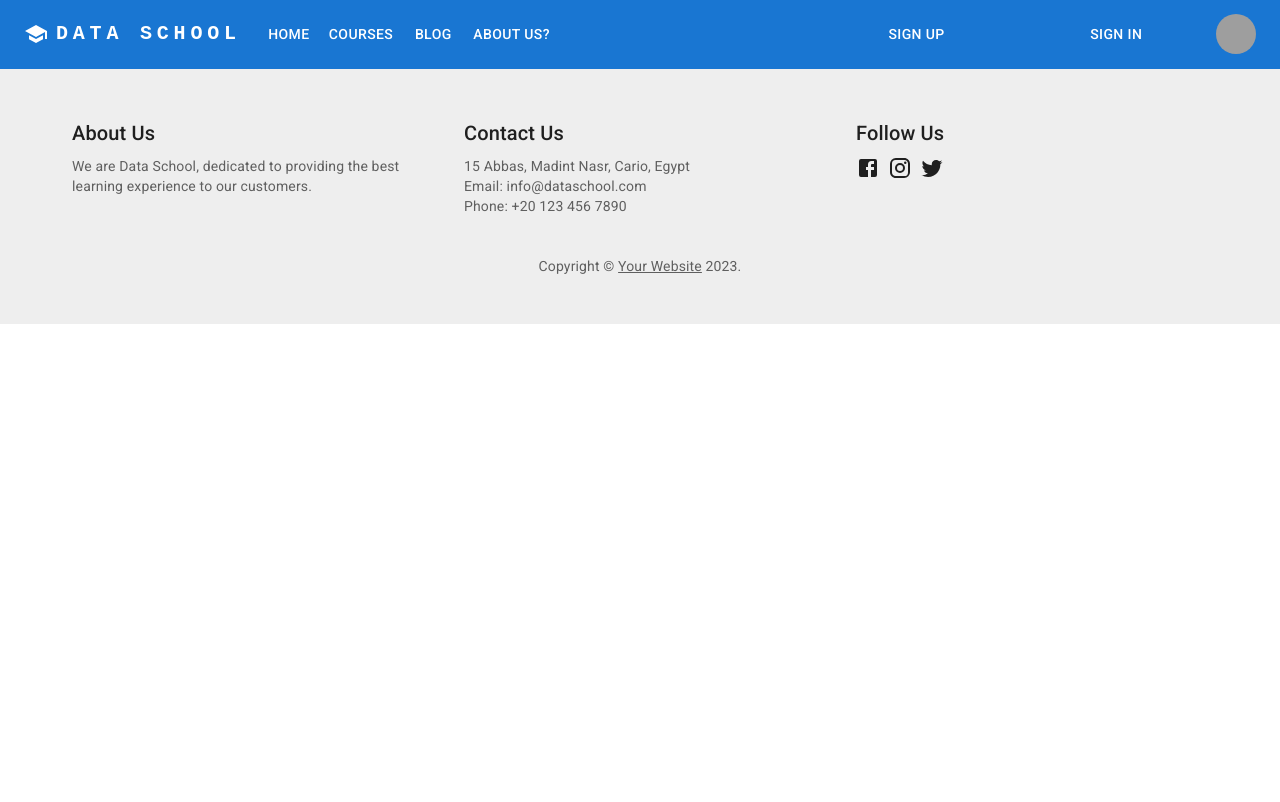
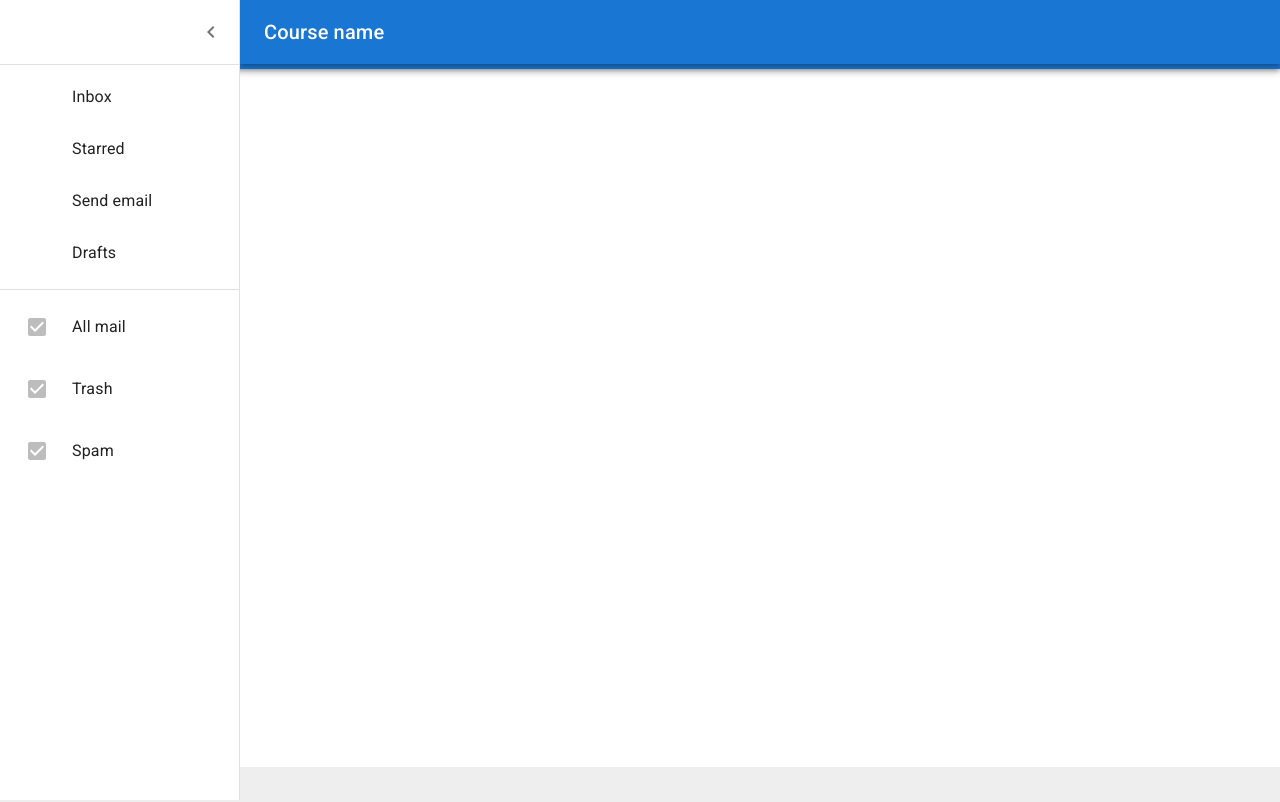
Before and after one commit to MahmoudDawood/data-school-frontend, a React (Vite) app: page /watch in a window 1280 px wide. Shown: the top 802 px of the page. Built offline with nearby package versions, Linux system fonts and the light colour scheme; grey boxes are pictures that could not be loaded.

Commit message:
Add course watch page

```diff
--- a/src/App.tsx
+++ b/src/App.tsx
@@ -4,9 +4,7 @@ import { Route, Routes } from "react-router-dom";
 import "./App.css";
 import { Footer } from "./components/Footer";
 import Navbar from "./components/Navbar";
-import { AboutUs, Blog, Course, Courses, Home } from "./pages";
-import SignIn from "./pages/SignIn";
-import SignUp from "./pages/SignUp";
+import { AboutUs, Blog, Course, Courses, Home, SignIn, SignUp, Watch } from "./pages";
 import theme from "./theme";
 
 function App() {
@@ -26,6 +24,7 @@ function App() {
 				<Route path="/about-us" element={<AboutUs />} />
 				<Route path="/sign-up" element={<SignUp />} />
 				<Route path="/sign-in" element={<SignIn />} />
+				<Route path="/watch" element={<Watch />} />
 				<Route path="/" element={<Home />} />
 				{/* <Router exact path="*" element={} */}
 				{/* TODO: Add a default landing page 404 */}
--- a/src/components/VideoPlayer.tsx
+++ b/src/components/VideoPlayer.tsx
@@ -3,7 +3,7 @@ import ReactPlayer from "react-player";
 
 function VideoPlayer() {
 	return (
-		<Box padding={{ xs: 4, lg: 3 }}>
+		<Box padding={{ xs: 2, lg: 4 }}>
 			<Box
 				sx={{
 					position: "relative",
--- a/src/pages/Course.tsx
+++ b/src/pages/Course.tsx
@@ -93,9 +93,9 @@ export const Course = () => {
 				</Grid>
 			</Paper>
 
-			<Grid container direction="row-reverse" padding={{ md: 5, xs: 2 }}>
-				<Grid item xs={12} lg={4}>
-					<Box m={{ md: 5, xs: 1 }}>
+			<Grid container direction="row-reverse" padding={{ xs: 2, md: 5 }}>
+				<Grid item xs={12} lg={4} paddingBottom={{ xs: 4 }}>
+					<Box m={{ xs: 1, md: 5 }}>
 						<FloatingCard />
 					</Box>
 				</Grid>
--- a/src/pages/SignIn.tsx
+++ b/src/pages/SignIn.tsx
@@ -10,7 +10,7 @@ import TextField from "@mui/material/TextField";
 import Typography from "@mui/material/Typography";
 import { Link } from "react-router-dom";
 
-export default function SignIn() {
+export const SignIn = () => {
 	const handleSubmit = (event: React.FormEvent<HTMLFormElement>) => {
 		event.preventDefault();
 		const data = new FormData(event.currentTarget);
@@ -76,4 +76,4 @@ export default function SignIn() {
 			</Box>
 		</Container>
 	);
-}
+};
--- a/src/pages/SignUp.tsx
+++ b/src/pages/SignUp.tsx
@@ -10,7 +10,7 @@ import TextField from "@mui/material/TextField";
 import Typography from "@mui/material/Typography";
 import { Link } from "react-router-dom";
 
-export default function SignUp() {
+export const SignUp = () => {
 	const handleSubmit = (event: React.FormEvent<HTMLFormElement>) => {
 		event.preventDefault();
 		const data = new FormData(event.currentTarget);
@@ -99,4 +99,4 @@ export default function SignUp() {
 			</Box>
 		</Container>
 	);
-}
+};
--- /dev/null
+++ b/src/pages/Watch.tsx
@@ -0,0 +1,152 @@
+import ChevronLeftIcon from "@mui/icons-material/ChevronLeft";
+import ChevronRightIcon from "@mui/icons-material/ChevronRight";
+import MenuIcon from "@mui/icons-material/Menu";
+import MuiAppBar, { AppBarProps as MuiAppBarProps } from "@mui/material/AppBar";
+import Box from "@mui/material/Box";
+import Checkbox from "@mui/material/Checkbox";
+import Divider from "@mui/material/Divider";
+import Drawer from "@mui/material/Drawer";
+import IconButton from "@mui/material/IconButton";
+import List from "@mui/material/List";
+import ListItem from "@mui/material/ListItem";
+import ListItemButton from "@mui/material/ListItemButton";
+import ListItemIcon from "@mui/material/ListItemIcon";
+import ListItemText from "@mui/material/ListItemText";
+import Toolbar from "@mui/material/Toolbar";
+import Typography from "@mui/material/Typography";
+import { styled, useTheme } from "@mui/material/styles";
+import * as React from "react";
+import VideoPlayer from "../components/VideoPlayer";
+
+const drawerWidth = 240;
+
+const Main = styled("main", { shouldForwardProp: prop => prop !== "open" })<{
+	open?: boolean;
+}>(({ theme, open }) => ({
+	flexGrow: 1,
+	padding: theme.spacing(3),
+	transition: theme.transitions.create("margin", {
+		easing: theme.transitions.easing.sharp,
+		duration: theme.transitions.duration.leavingScreen,
+	}),
+	marginLeft: `-${drawerWidth}px`,
+	...(open && {
+		transition: theme.transitions.create("margin", {
+			easing: theme.transitions.easing.easeOut,
+			duration: theme.transitions.duration.enteringScreen,
+		}),
+		marginLeft: 0,
+	}),
+}));
+
+interface AppBarProps extends MuiAppBarProps {
+	open?: boolean;
+}
+
+const AppBar = styled(MuiAppBar, {
+	shouldForwardProp: prop => prop !== "open",
+})<AppBarProps>(({ theme, open }) => ({
+	transition: theme.transitions.create(["margin", "width"], {
+		easing: theme.transitions.easing.sharp,
+		duration: theme.transitions.duration.leavingScreen,
+	}),
+	...(open && {
+		width: `calc(100% - ${drawerWidth}px)`,
+		marginLeft: `${drawerWidth}px`,
+		transition: theme.transitions.create(["margin", "width"], {
+			easing: theme.transitions.easing.easeOut,
+			duration: theme.transitions.duration.enteringScreen,
+		}),
+	}),
+}));
+
+const DrawerHeader = styled("div")(({ theme }) => ({
+	display: "flex",
+	alignItems: "center",
+	padding: theme.spacing(0, 1),
+	// necessary for content to be below app bar
+	...theme.mixins.toolbar,
+	justifyContent: "flex-end",
+}));
+
+export const Watch = () => {
+	// TODO: Make drawer navbar overwrite default navbar
+	const theme = useTheme();
+	const [open, setOpen] = React.useState(true);
+
+	const handleDrawerOpen = () => {
+		setOpen(true);
+	};
+
+	const handleDrawerClose = () => {
+		setOpen(false);
+	};
+
+	return (
+		<Box sx={{ display: "flex" }}>
+			<AppBar position="fixed" open={open}>
+				<Toolbar>
+					<IconButton
+						color="inherit"
+						aria-label="open drawer"
+						onClick={handleDrawerOpen}
+						edge="start"
+						sx={{ mr: 2, ...(open && { display: "none" }) }}
+					>
+						<MenuIcon />
+					</IconButton>
+					<Typography variant="h6" noWrap component="div">
+						{"Course name"}
+					</Typography>
+				</Toolbar>
+			</AppBar>
+			<Drawer
+				sx={{
+					width: drawerWidth,
+					flexShrink: 0,
+					"& .MuiDrawer-paper": {
+						width: drawerWidth,
+						boxSizing: "border-box",
+					},
+				}}
+				variant="persistent"
+				anchor="left"
+				open={open}
+			>
+				<DrawerHeader>
+					<IconButton onClick={handleDrawerClose}>
+						{theme.direction === "ltr" ? <ChevronLeftIcon /> : <ChevronRightIcon />}
+					</IconButton>
+				</DrawerHeader>
+				<Divider />
+				<List>
+					{["Inbox", "Starred", "Send email", "Drafts"].map(text => (
+						<ListItem key={text} disablePadding>
+							<ListItemButton>
+								<ListItemIcon>{/* <CheckBox disabled checked /> */}</ListItemIcon>
+								<ListItemText primary={text} />
+							</ListItemButton>
+						</ListItem>
+					))}
+				</List>
+				<Divider />
+				<List>
+					{["All mail", "Trash", "Spam"].map(text => (
+						<ListItem key={text} disablePadding>
+							<ListItemButton>
+								<ListItemIcon>
+									<Checkbox disabled checked />
+								</ListItemIcon>
+								<ListItemText primary={text} />
+							</ListItemButton>
+						</ListItem>
+					))}
+				</List>
+			</Drawer>
+			<Main open={open}>
+				<DrawerHeader />
+				<VideoPlayer />
+			</Main>
+		</Box>
+	);
+};
--- a/src/pages/index.tsx
+++ b/src/pages/index.ts
@@ -4,3 +4,6 @@ export * from "./Blog";
 export * from "./Course";
 export * from "./Courses";
 export * from "./Home";
+export * from "./SignIn";
+export * from "./SignUp";
+export * from "./Watch";
```
